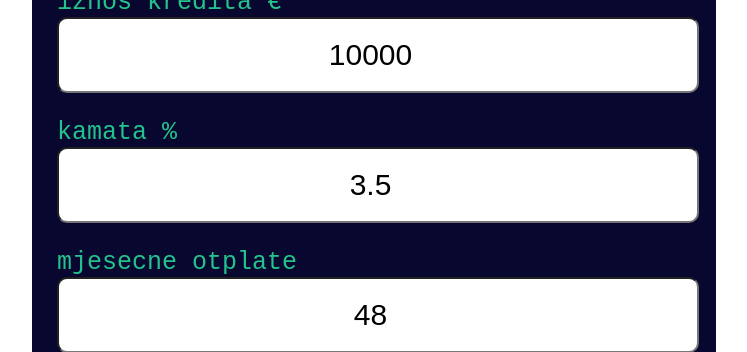
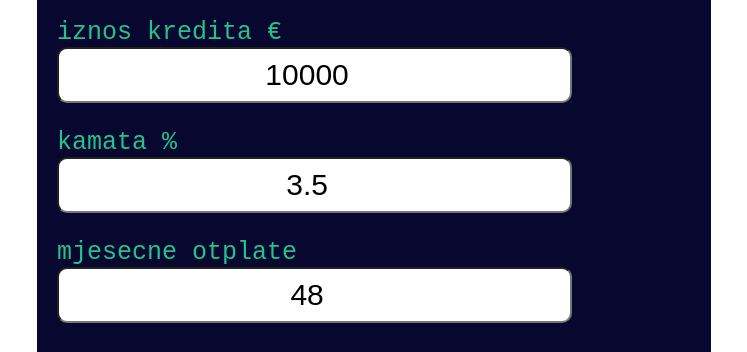
Before and after one commit to debelimario/kredit, a plain HTML site: page index.html in a window 1280 px wide. Shown: the part 237-589 px from the top of the page, without its empty margins (266-1013 px from the left). Drawn offline with Linux system fonts and the light colour scheme.

Commit message:
style.css

```diff
--- a/style.css
+++ b/style.css
@@ -11,15 +11,15 @@ body {
 .kontejner {
     background: rgb(7, 7, 47);
     color: rgb(36, 194, 141);
-    padding: 25px;
+    padding: 20px;
     border-radius: 10px;
     font-size: 25px;
 }
 
 .input {
-    width: 100%;
+    width: 80%;
     font-size: 30px;
-    height: 70px;
+    height: 50px;
     text-align: center;
     border-radius: 10px;
 }
```
